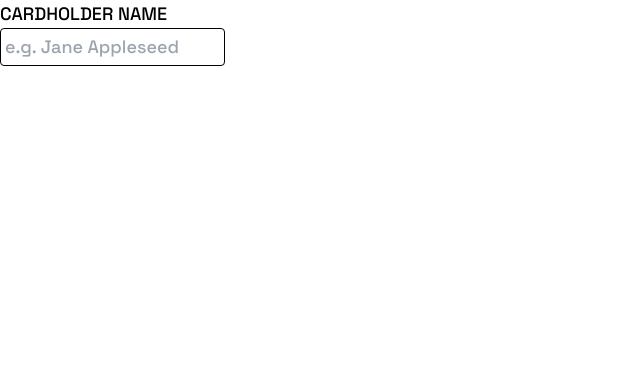
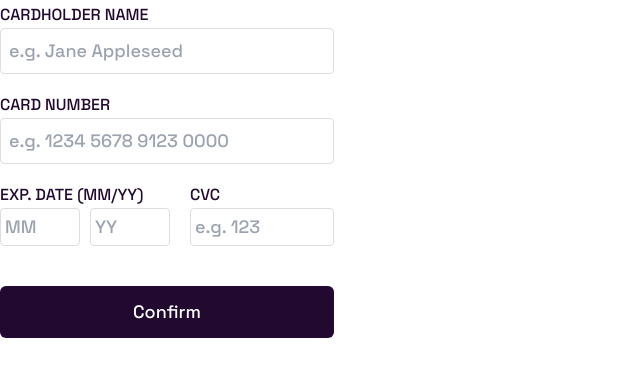
Before and after one commit to AlvesPHGA/interactive-card, a React (Vite) app: page / in a window 1280 px wide. Shown: the top 376 px of the page, without its empty margins (0-640 px from the left). Built offline with nearby package versions, Linux system fonts and the light colour scheme.

Commit message:
updated proj: updated form

```diff
--- a/src/App.jsx
+++ b/src/App.jsx
@@ -11,11 +11,56 @@ function App() {
 
    return (
       <main className="font-spaceGrotesk text-lg">
-         <Input
-            legend="CARDHOLDER NAME"
-            id="name"
-            placeholder="e.g. Jane Appleseed"
-         />
+         <form className="w-fit">
+            <div>
+               <Input
+                  className="border border-lightGrayshViolet rounded w-full p-2 flex flex-col"
+                  label="CARDHOLDER NAME"
+                  id="name"
+                  placeholder="e.g. Jane Appleseed"
+               />
+            </div>
+
+            <div className="my-4">
+               <Input
+                  className="border border-lightGrayshViolet rounded w-full p-2 flex flex-col"
+                  label="CARD NUMBER"
+                  id="number"
+                  placeholder="e.g. 1234 5678 9123 0000"
+               />
+            </div>
+
+            <div className="flex  gap-x-5">
+               <div>
+                  <label className="text-base text-veryDarkViolet">
+                     EXP. DATE (MM/YY)
+                  </label>
+                  <div className="flex gap-x-2.5">
+                     <Input
+                        className="border border-lightGrayshViolet rounded p-1 w-20"
+                        id="month"
+                        placeholder="MM"
+                     />
+                     <Input
+                        className="border border-lightGrayshViolet rounded p-1 w-20"
+                        id="years"
+                        placeholder="YY"
+                     />
+                  </div>
+               </div>
+               <div>
+                  <Input
+                     className="border border-lightGrayshViolet rounded w-36 p-1 flex flex-col"
+                     label="CVC"
+                     id="cvc"
+                     placeholder="e.g. 123"
+                  />
+               </div>
+            </div>
+            <button className="w-full bg-veryDarkViolet py-3 mt-10 rounded-md cursor-pointer text-white hover:bg-opacity-90">
+               Confirm
+            </button>
+         </form>
       </main>
    );
 }
--- a/src/Components/Input.jsx
+++ b/src/Components/Input.jsx
@@ -1,15 +1,12 @@
 import React from 'react';
 
-const Input = ({ legend, id, ...props }) => {
+const Input = ({ label, id, ...props }) => {
    return (
-      <div className="flex flex-col">
-         <label htmlFor={id}>{legend}</label>
-         <input
-            className="border rounded w-fit p-1"
-            type="text"
-            id={id}
-            {...props}
-         />
+      <div>
+         <label className="text-base text-veryDarkViolet" htmlFor={id}>
+            {label}
+         </label>
+         <input type="text" id={id} {...props} />
       </div>
    );
 };
```
